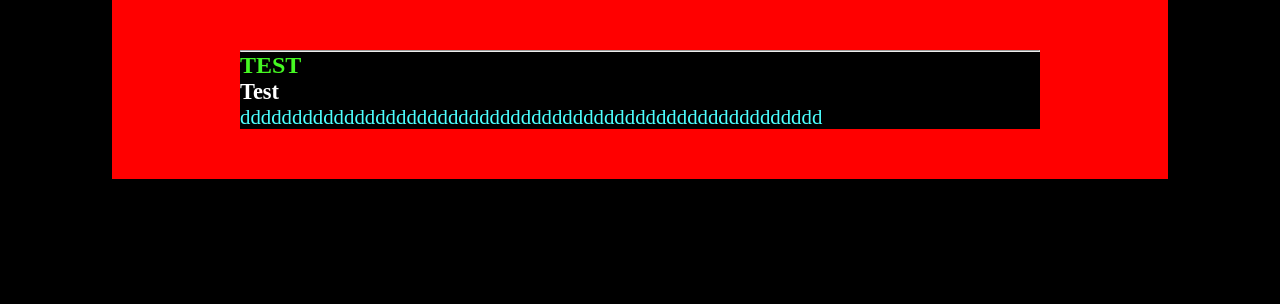
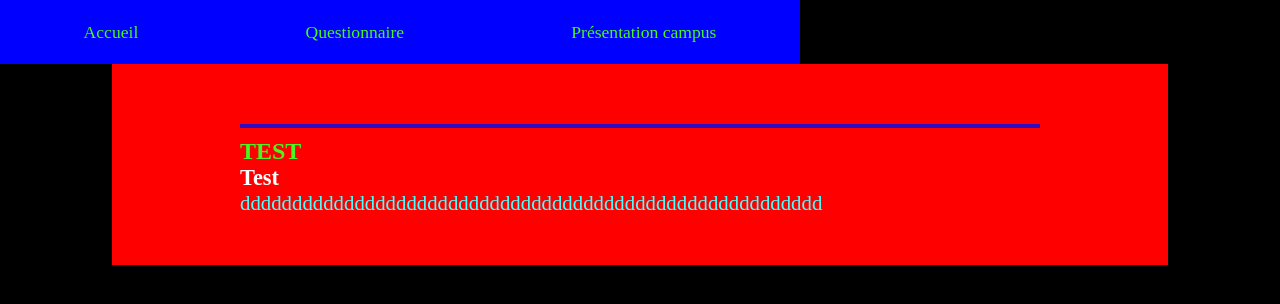
Before and after one commit to Legendary4226/BUT-A1-NuitDeLInfo, a PHP site: page /liste_resultats.html in a window 1280 px wide. Shown: the top 304 px of the page. Run offline with PHP 8.4, Linux system fonts and the light colour scheme.

Commit message:
Ajout dossier parts

```diff
--- a/liste_resultats.html
+++ b/liste_resultats.html
@@ -7,6 +7,11 @@
     <title>Document</title>
 </head>
 <body>
+    <nav>
+        <a href="../index.html">Accueil</a>
+        <a class="border" href="faq.html">Questionnaire</a>
+        <a href="presentation_campus.html">Présentation campus</a>
+    </nav>
     <main>
         <article>
             <hr>
--- /dev/null
+++ b/parts/menu.html
@@ -0,0 +1,5 @@
+<nav>
+    <a href="../index.html">Accueil</a>
+    <a class="border" href="faq.html">Questionnaire</a>
+    <a href="presentation_campus.html">Présentation campus</a>
+</nav>
--- a/style/index.css
+++ b/style/index.css
@@ -2,22 +2,28 @@
     margin:0;
     padding: 0;
     list-style: none;
-    background-color: black;
 }
 
 body{
     display: flex;
     justify-content: center;
+    flex-direction: column;
+    background-color: black;
 }
 
 hr{
-    color: #2e0cc2;
+    border: none;
+    background-color: #2e0cc2;
+    height: 4px;
+    margin-bottom: 10px;
+    margin-top: 10px;
 }
 
 main{
     padding: 50px 10vw;
     background-color: red;
     width: 100vh;
+    margin: auto;
 }
 
 main h1{
@@ -34,3 +40,24 @@ main p{
     font-size: 1.3em;
     color: #4cffff;
 }
+
+nav{
+    position: sticky;
+    top: 0px;
+    height: 4rem;
+    width: 100vh;
+    font-size: 1.1em;
+    background-color: blue;
+    list-style-type: none;
+    display: flex;
+    justify-content: space-around;
+}
+
+nav a{
+    color: #45f822;
+    height: inherit;
+    text-decoration: none;
+    display: flex;
+    justify-content: center;
+    align-items: center;
+}
```
